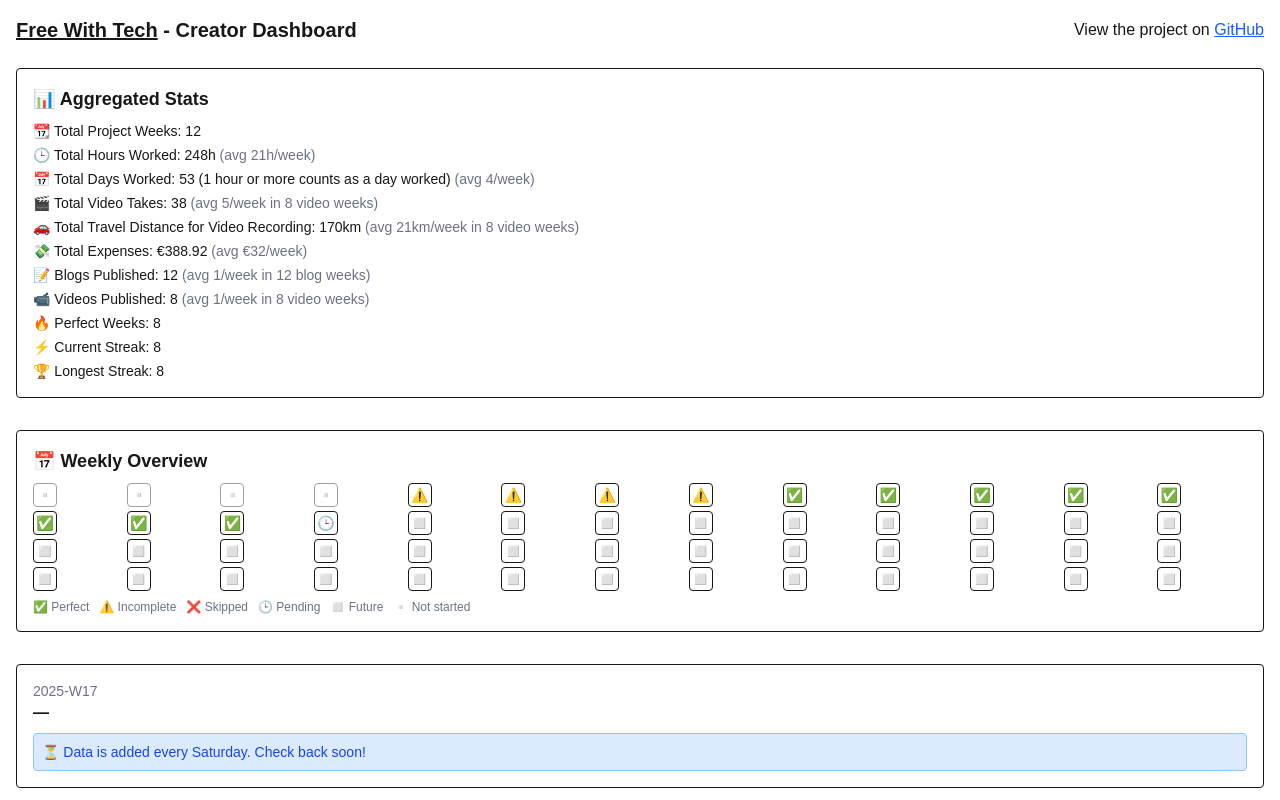
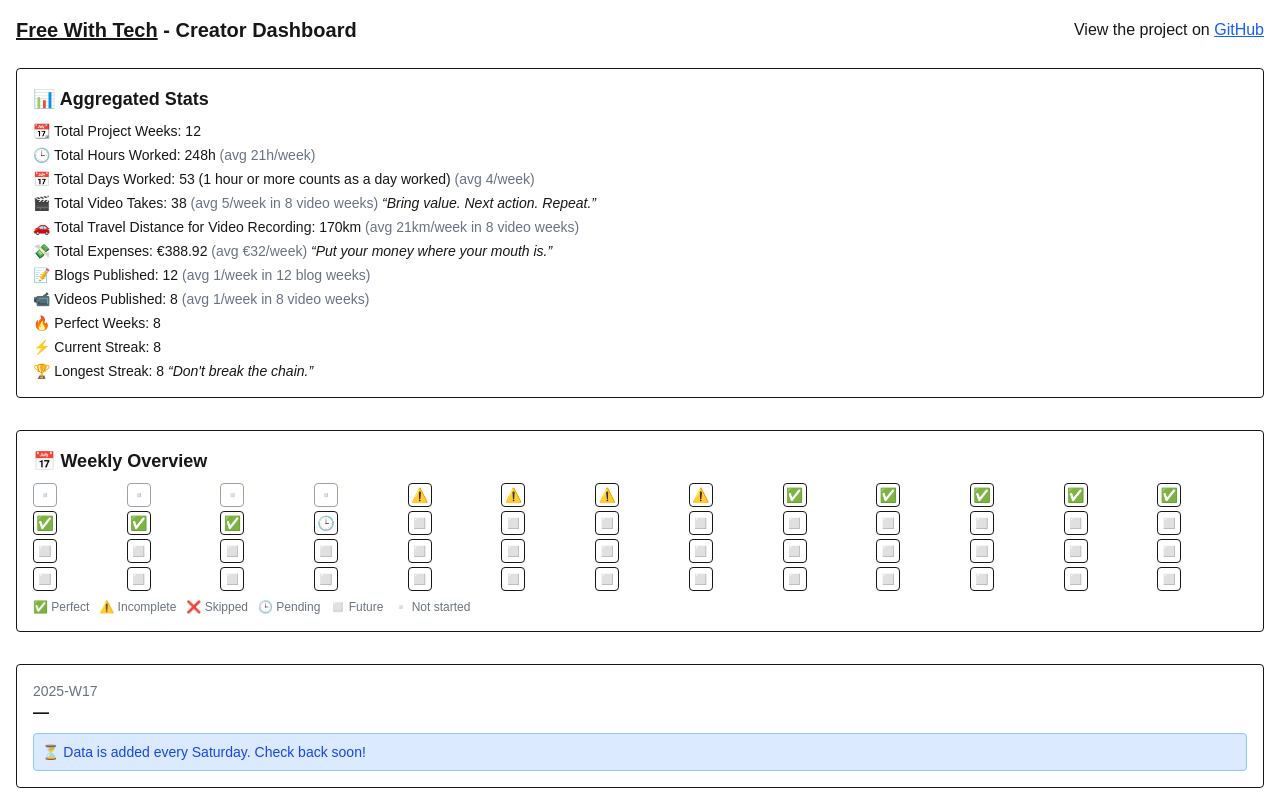
Before and after one commit to sampittko/creator-dashboard, a Next.js app: page / in a window 1280 px wide. Shown: the top 800 px of the page. Built offline with nearby package versions, Linux system fonts and the light colour scheme.

Commit message:
feat: motivational quotes next to stats

```diff
--- a/app/page.tsx
+++ b/app/page.tsx
@@ -65,7 +65,7 @@ export default function DashboardPage() {
           </li>
           <li>
             🎬 Total Video Takes: {stats.totalVideoTakes}
-            <span className="text-gray-500 dark:text-gray-400"> (avg {stats.averages.videoTakes}/week in {stats.videoWeeks} video weeks)</span>
+            <span className="text-gray-500 dark:text-gray-400"> (avg {stats.averages.videoTakes}/week in {stats.videoWeeks} video weeks)</span>  <i>&ldquo;Bring value. Next action. Repeat.&rdquo;</i>
           </li>
           <li>
             🚗 Total Travel Distance for Video Recording: {stats.totalVideoKilometersTraveled}km
@@ -73,7 +73,7 @@ export default function DashboardPage() {
           </li>
           <li>
             💸 Total Expenses: €{stats.totalExpenses.all.toFixed(2)}
-            <span className="text-gray-500 dark:text-gray-400"> (avg €{stats.averages.expenses}/week)</span>
+            <span className="text-gray-500 dark:text-gray-400"> (avg €{stats.averages.expenses}/week)</span> <i>&ldquo;Put your money where your mouth is.&rdquo;</i>
           </li>
           <li>
             📝 Blogs Published: {stats.totalContent.blogCount}
@@ -85,7 +85,7 @@ export default function DashboardPage() {
           </li>
           <li>🔥 Perfect Weeks: {stats.totalContent.perfectWeeks}</li>
           <li>⚡ Current Streak: {stats.streaks?.current ?? 0}</li>
-          <li>🏆 Longest Streak: {stats.streaks?.longest ?? 0}</li>
+          <li>🏆 Longest Streak: {stats.streaks?.longest ?? 0}  <i>&ldquo;Don&apos;t break the chain.&rdquo;</i></li>
         </ul>
       </section>
 
```
